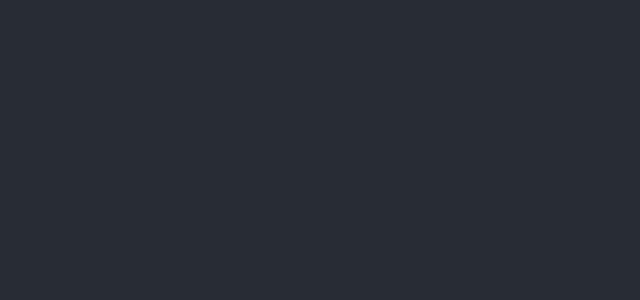
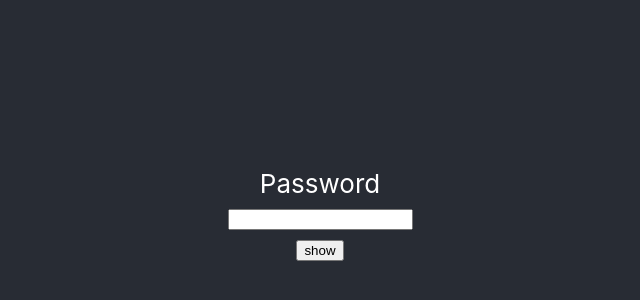
Before and after one commit to Temrer/FrontEnd, a React (Create React App) app: page / in a window 1280 px wide. Shown: the part 186-486 px from the top of the page, without its empty margins (320-960 px from the left). Built offline with nearby package versions, Linux system fonts and the light colour scheme.

Commit message:
added password form

```diff
--- a/src/App.js
+++ b/src/App.js
@@ -1,15 +1,17 @@
 import './App.css';
+import {PasswordForm} from './Login Ui/PasswordForm';
+
 
 function App() {
   return (
     <div className="App">
       <header className="App-header">
-      {/* Username form */}
-      {/* Password form */}
-      {/* login button */}
+        {/* Username form */}
+        {/* Password form */}
+        {/* login button */}
+        <PasswordForm />
       </header>
-
-      </div>
+    </div>
   );
 }
 
--- /dev/null
+++ b/src/Login Ui/PasswordForm.js
@@ -0,0 +1,62 @@
+import React from 'react';
+
+class ShowButton extends React.Component {
+
+
+    render(){
+        return(
+            <button
+            onClick={() => this.props.onClick() }>show</button>
+        )
+    }
+}
+
+
+
+class PasswordForm extends React.Component {
+    constructor(props) {
+        super(props);
+        this.state = {
+            value: '',
+            passwordIsShown: false,
+        };
+
+        this.handleChange = this.handleChange.bind(this);
+        this.handleSubmit = this.handleSubmit.bind(this);
+    }
+
+    handleChange(event) {
+        this.setState({value: event.target.value});
+    }
+
+    handleSubmit(event) {
+        alert('you have submitted: ' + this.state.value);
+        event.preventDefault();
+    }
+
+
+    toggleText() {
+        console.log("you toggled text to " + !this.state.passwordIsShown);
+        this.setState({passwordIsShown: !this.state.passwordIsShown});
+    }
+
+    render() {
+
+        return(
+            <>
+                <label>Password</label>
+                <div>
+                    <form onSubmit={this.handleSubmit}>
+                        <input type ={this.state.passwordIsShown? "text": "password"}
+                        value = {this.state.value}
+                        onChange={this.handleChange}></input>
+                        {/* <input type='submit' value='Submit' /> */}
+                    </form>
+                    <ShowButton onClick={()=>this.toggleText()}></ShowButton>
+                </div>
+            </>
+        )
+    };
+}
+
+export {PasswordForm}
```
